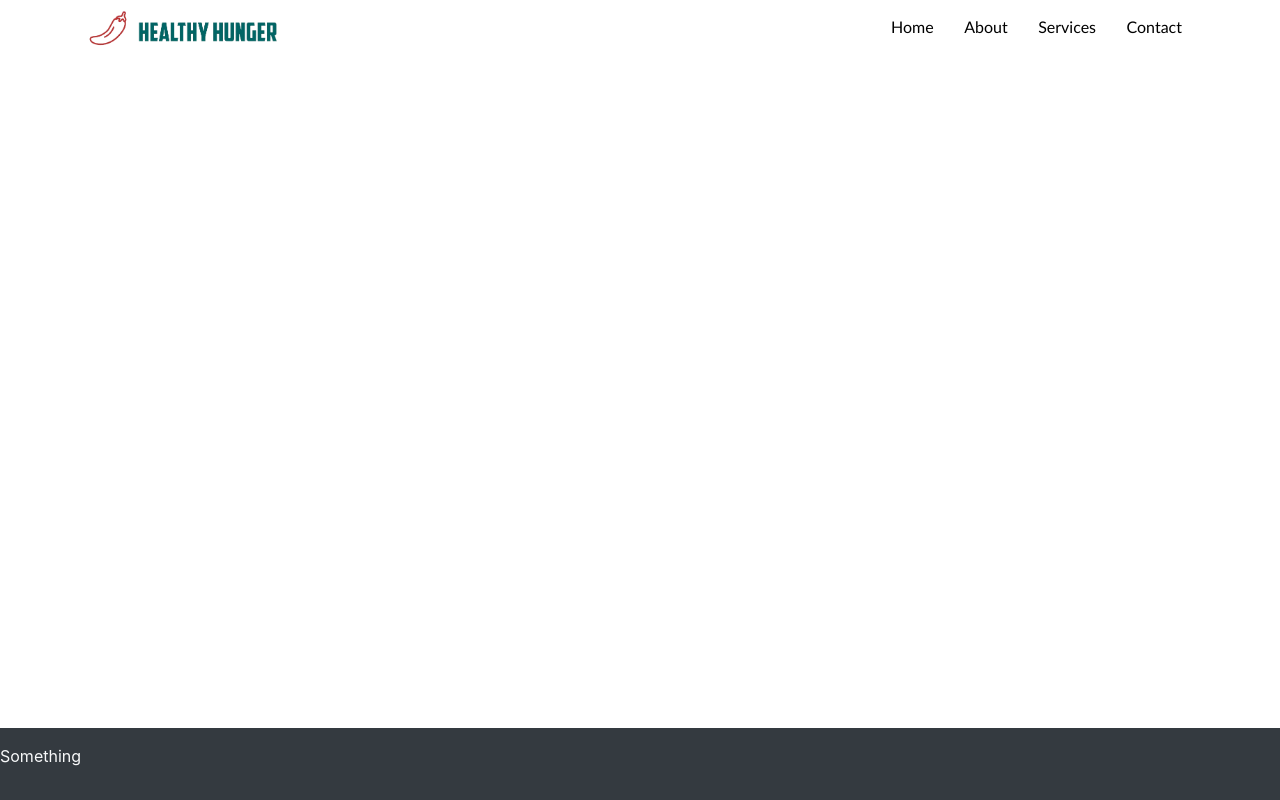
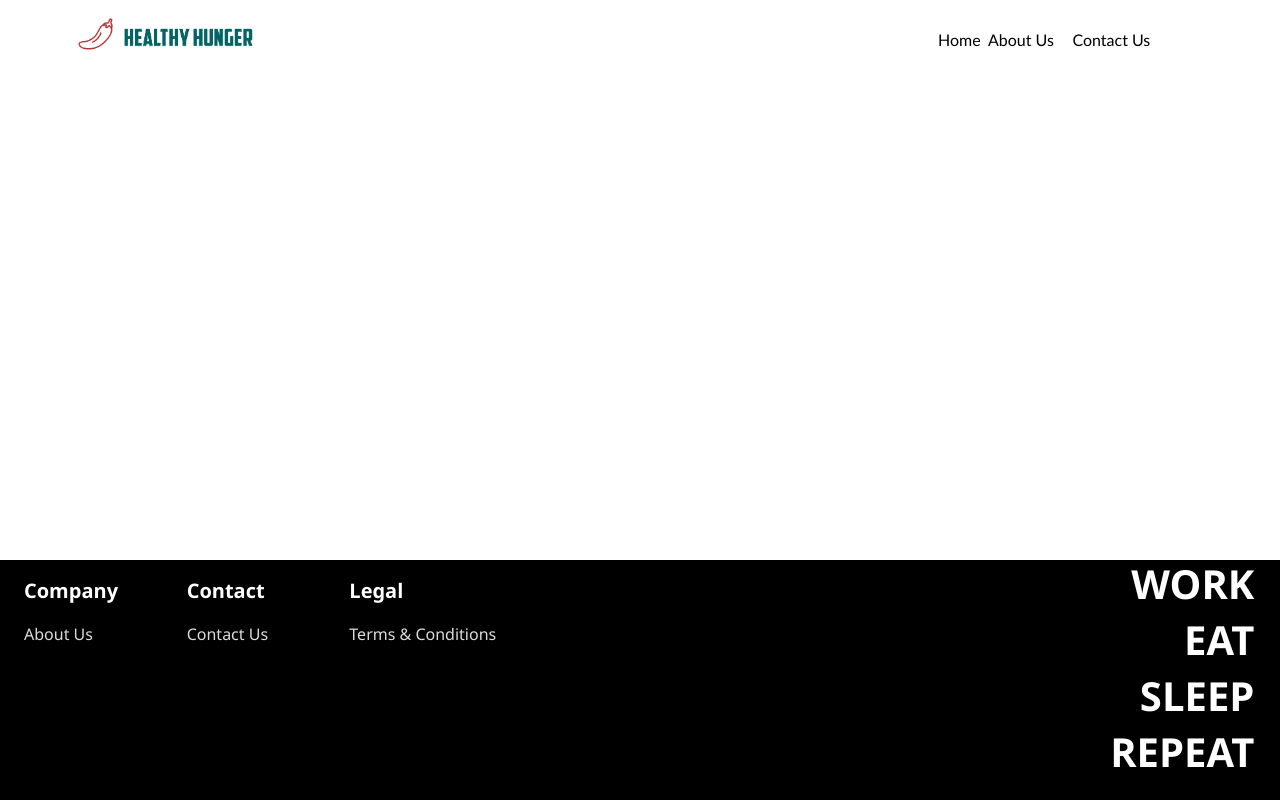
Before and after one commit to nikhil-bml/web-prog, a Django app: template src/healthy_hunger/templates/healthy_hunger/base.html in a window 1280 px wide. Run offline with Django 4.2, Linux system fonts and the light colour scheme; the template is opened without the code that fills it, so the values that code supplies are empty; some libraries are stand-ins or nearby versions.

Commit message:
Home Page with header and footer complete

```diff
--- a/src/healthy_hunger/static/healthy_hunger/css/custom.css
+++ b/src/healthy_hunger/static/healthy_hunger/css/custom.css
@@ -1,6 +1,18 @@
 #header_btn{
     color: black;
     font-family:'Gill Sans', 'Gill Sans MT', Calibri, 'Trebuchet MS', sans-serif
+}
+
+.header_container{
+    width: 99%;
+}
+
+.header_container img{
+    width: 30%;
+    transform: translate(40%,40%);
+}
+.header_container a{
+    transform: translate(-100%,55%);
 }
 body {
     min-height: 100vh;
@@ -10,7 +22,42 @@ body {
 
 footer {
     margin-top: auto;
+    background-color: #000;
+    color:white;
+    height: 30%;
+    font-family: 'Segoe UI', Tahoma, Geneva, Verdana, sans-serif;
 }
+
+footer p {
+    color: white;
+
+}
+
+.footer_row {
+    display: flex;
+    justify-content: space-between;
+    width: 40%;
+}
+
+.footer_text {
+    padding-right: 2%;
+}
+
+.footer_text h1{
+    font-size: 40px;
+    font-weight: bold;
+    text-align: right;
+}
+.footer_column {
+    color:white;
+    flex: 2;
+    text-align: left;
+}
+
+.footer_column a {
+    color: gainsboro;
+}
+
 
 .image-container {
     position: relative;
@@ -56,3 +103,56 @@ footer {
 .subtitle {
     color:white; font-size: 40px; font-family:'Segoe UI', Tahoma, Geneva, Verdana, sans-serif;
 }
+
+
+.container {
+    text-align: center;
+    font-family: 'Segoe UI', Tahoma, Geneva, Verdana, sans-serif;
+}
+
+.container h1{
+    font-size: 30;
+    font-weight: bold;
+}
+
+.row {
+    display: flex;
+    justify-content: space-between;
+}
+
+.column {
+    flex: 1;
+    font-family: 'Segoe UI', Tahoma, Geneva, Verdana, sans-serif;
+    font-weight: bold;
+}
+
+.column img {
+    max-width: 90%;
+    height: 150px;
+    object-fit: cover;
+    overflow: hidden;
+    border-radius: 10px;
+}
+
+.column a {
+    color:black;
+}
+
+.map_container {
+    text-align: center;
+    width: 100%;
+    display: flex;
+    flex-direction: column;
+    align-items: center;
+}
+
+
+#map_iframe{
+    width: 100%;
+    height: 600px;
+}
+
+.map_container h1{
+    font-size: 30;
+    font-weight: bold;
+}
--- a/src/healthy_hunger/templates/healthy_hunger/base.html
+++ b/src/healthy_hunger/templates/healthy_hunger/base.html
@@ -7,17 +7,16 @@
 
 </head>
 <body>
-    <header class="bg-white mt-2">
-        <div class="container">
+    <header class="bg-white" style="height:15px;">
+        <div class="header_container">
             <div class="row align-items-center">
                 <div class="col-6">
                     <img src= {% static "healthy_hunger/img/logo.png" %} alt="Your Logo" class="img-fluid" width="200" height="100">
                 </div>
                 <div class="col-6 text-right">
-                    <a href="#" id='header_btn' class="btn btn-link">Home</a>
-                    <a href="#" id='header_btn' class="btn btn-link">About</a>
-                    <a href="#" id='header_btn' class="btn btn-link">Services</a>
-                    <a href="#" id='header_btn' class="btn btn-link">Contact</a>
+                    <a href="#" id='header_btn' class="btn btn-link">Home </a>
+                    <a href="#" id='header_btn' class="btn btn-link">About Us</a>
+                    <a href="#" id='header_btn' class="btn btn-link">Contact Us</a>
                 </div>
             </div>
         </div>
@@ -27,8 +26,27 @@
         {% block content %}{% endblock %}
     </div>
 
-    <footer class="bg-dark text-light py-3">
-      <P>Something</P>
+    <footer style="display: flex; justify-content: space-between;">
+        <div class="footer_row pt-3 pl-4">
+            <div class="footer_column">
+                <p style="font-weight:bold; font-size:20px">Company</p>
+                <a href="">About Us</a>
+            </div>
+            <div class="footer_column">
+                <p style="font-weight:bold; font-size:20px">Contact</p>
+                <a href="">Contact Us</a>
+            </div>
+            <div class="footer_column">
+                <p style="font-weight:bold; font-size:20px">Legal</p>
+                <a href="">Terms & Conditions</a>
+            </div>
+        </div>
+        <div class="footer_text">
+            <h1>WORK</h1>
+            <h1>EAT</h1>
+            <h1>SLEEP</h1>
+            <h1>REPEAT</h1>
+        </div>
     </footer>
 </body>
 </html>
```
Also changed, not shown: src/healthy_hunger/templates/healthy_hunger/home.html (+40 -0 lines), src/healthy_hunger/static/healthy_hunger/img/chicken.jpg (renamed from src/healthy_hunger/static/healthy_hunger/img/53209574.jpg), src/healthy_hunger/static/healthy_hunger/img/choco.jpg (renamed from src/healthy_hunger/static/healthy_hunger/img/best-choco-lava-cake-recipe-ever-1200x900.jpg), src/healthy_hunger/static/healthy_hunger/img/gravy_burger.jpg (renamed from src/healthy_hunger/static/healthy_hunger/img/KFC-NZ-Gravy-Burger.jpg), src/healthy_hunger/static/healthy_hunger/img/spicy_burger.jpg (renamed from src/healthy_hunger/static/healthy_hunger/img/spicy-burger_777078-577.jpg).
